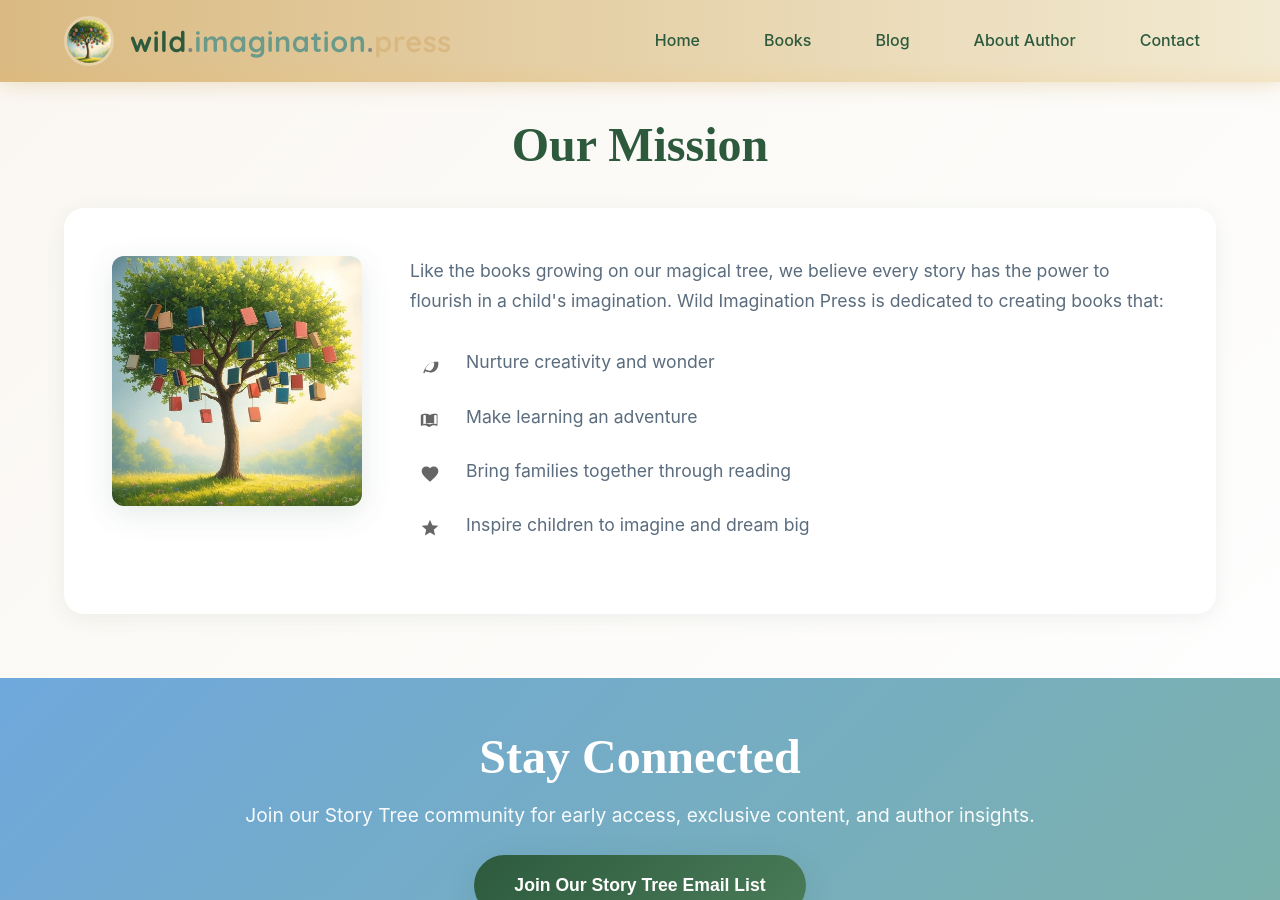
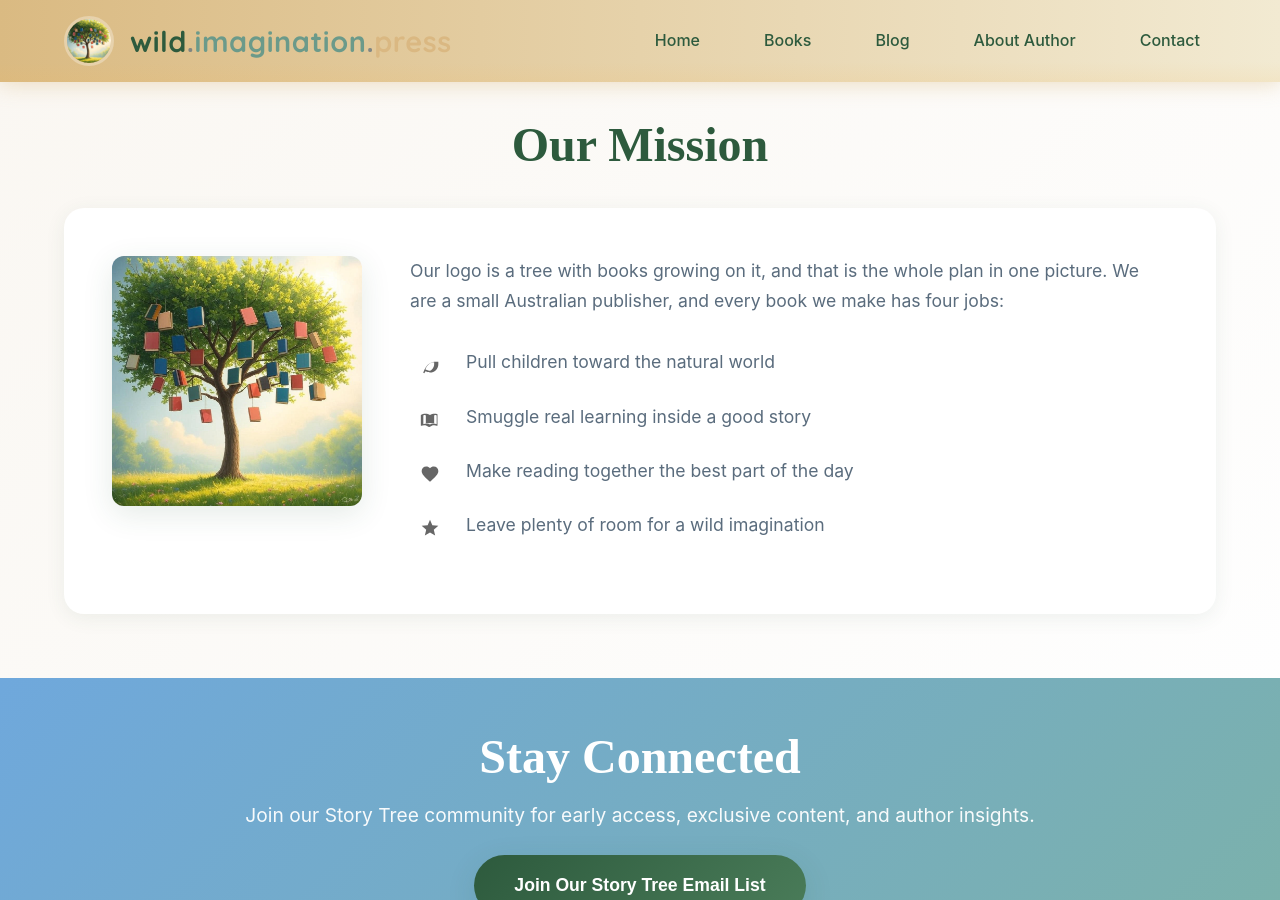
Before and after one commit to lichner/wildimaginationpress, a Jekyll site: the page built from index.html, in a window 1280 px wide and 900 px high, scrolled down 3369 px. Built offline with Jekyll 4.4.1, drawn with Linux system fonts in a browser that asks for light colours.

Commit message:
Our mission rewording

```diff
--- a/index.html
+++ b/index.html
@@ -168,7 +168,7 @@ image: /assets/images/wild-imagination-logo.jpg
         <img src="{{ '/assets/images/wild-imagination-logo.jpg' | relative_url }}" alt="Book Tree" class="mission-logo" loading="lazy">
       </div>
       <div class="mission-info">
-        <p>Like the books growing on our magical tree, we believe every story has the power to flourish in a child's imagination. Wild Imagination Press is dedicated to creating books that:</p>
+        <p>Our logo is a tree with books growing on it, and that is the whole plan in one picture. We are a small Australian publisher, and every book we make has four jobs:</p>
         <ul class="mission-list">
           <li>
             <span class="mission-icon">
@@ -176,7 +176,7 @@ image: /assets/images/wild-imagination-logo.jpg
                 <path d="M17 8C8 10 5.9 16.17 3.82 21.34L5.17 22L6.58 19.58C8.814 20.5 11.25 21 12 21C17.52 21 22 16.52 22 11V8H17ZM12 19C11.45 19 9.04 18.5 6.5 17.35C8.13 13.27 10.71 9.31 17 8.83V11C17 14.86 14.14 18 12 19Z" fill="#666666"/>
               </svg>
             </span>
-            <span>Nurture creativity and wonder</span>
+            <span>Pull children toward the natural world</span>
           </li>
           <li>
             <span class="mission-icon">
@@ -184,7 +184,7 @@ image: /assets/images/wild-imagination-logo.jpg
                 <path d="M21 5C19.89 4.65 18.67 4.5 17.5 4.5C15.55 4.5 13.45 4.9 12 6C10.55 4.9 8.45 4.5 6.5 4.5C4.55 4.5 2.45 4.9 1 6V18.5C1 18.78 1.22 19 1.5 19C1.6 19 1.69 18.97 1.78 18.92C2.55 18.47 3.74 18.2 5 18.2C6.83 18.2 8.15 18.7 9 19.5C10.25 20.5 11.75 20.5 13 19.5C13.85 18.7 15.17 18.2 17 18.2C18.26 18.2 19.45 18.47 20.22 18.92C20.31 18.97 20.4 19 20.5 19C20.78 19 21 18.78 21 18.5V5ZM12 17.5C11.25 16.7 9.83 16.2 8 16.2C6.74 16.2 5.55 16.47 4.78 16.92C4.69 16.97 4.6 17 4.5 17C4.22 17 4 16.78 4 16.5V7C4 6.45 4.45 6 5 6C5.74 6 6.45 6.2 7 6.5V16C7.85 15.7 8.83 15.5 10 15.5C10.83 15.5 11.5 15.7 12 16V17.5ZM20 16.5C20 16.78 19.78 17 19.5 17C19.4 17 19.31 16.97 19.22 16.92C18.45 16.47 17.26 16.2 16 16.2C14.17 16.2 12.75 16.7 12 17.5V16C12.5 15.7 13.17 15.5 14 15.5C15.17 15.5 16.15 15.7 17 16V6.5C17.55 6.2 18.26 6 19 6C19.55 6 20 6.45 20 7V16.5Z" fill="#666666"/>
               </svg>
             </span>
-            <span>Make learning an adventure</span>
+            <span>Smuggle real learning inside a good story</span>
           </li>
           <li>
             <span class="mission-icon">
@@ -192,7 +192,7 @@ image: /assets/images/wild-imagination-logo.jpg
                 <path d="M12 21.35L10.55 20.03C5.4 15.36 2 12.28 2 8.5C2 5.42 4.42 3 7.5 3C9.24 3 10.91 3.81 12 5.09C13.09 3.81 14.76 3 16.5 3C19.58 3 22 5.42 22 8.5C22 12.28 18.6 15.36 13.45 20.04L12 21.35Z" fill="#666666"/>
               </svg>
             </span>
-            <span>Bring families together through reading</span>
+            <span>Make reading together the best part of the day</span>
           </li>
           <li>
             <span class="mission-icon">
@@ -200,7 +200,7 @@ image: /assets/images/wild-imagination-logo.jpg
                 <path d="M12 17.27L18.18 21L16.54 13.97L22 9.24L14.81 8.63L12 2L9.19 8.63L2 9.24L7.46 13.97L5.82 21L12 17.27Z" fill="#666666"/>
               </svg>
             </span>
-            <span>Inspire children to imagine and dream big</span>
+            <span>Leave plenty of room for a wild imagination</span>
           </li>
         </ul>
       </div>
```
